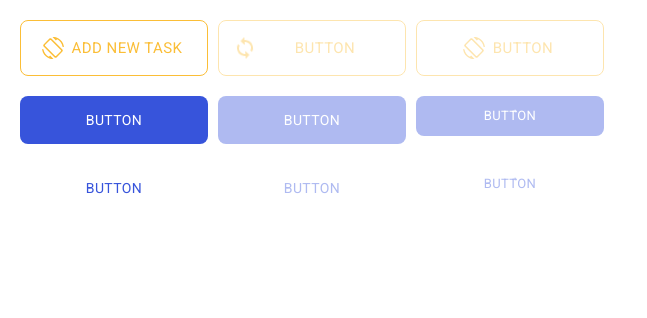
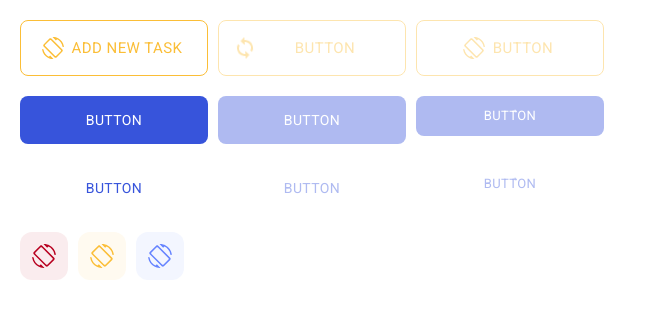
Before and after one commit to Trailiva/trailiva-web, a React (Create React App) app: page /buttons in a window 1280 px wide. Shown: the top 318 px of the page, without its empty margins (0-647 px from the left). Built offline with nearby package versions, Linux system fonts and the light colour scheme.

Commit message:
TRAIL-110: completed component styles of icon button

```diff
--- a/src/App.js
+++ b/src/App.js
@@ -101,6 +101,15 @@ function App() {
 										  text={{value: "Button"}}
 										  size={"small"}/>
 						</Stack>
+						<Stack sx={{margin: "20px"}} direction={"row"} spacing={"10px"}>
+							<CustomButton handleClick={() => console.log('clicked')} variant={"primary"} size={"large"}
+										  icon={['start', <ScreenRotationRounded/>]} color={accent.whine}/>
+							<CustomButton handleClick={() => console.log('clicked')} variant={"primary"} size={"large"}
+										  color={primary.yellow}
+										  icon={['start', <ScreenRotationRounded/>]}/>
+							<CustomButton handleClick={() => console.log('clicked')} variant={"primary"} size={"large"}
+										  icon={['start', <ScreenRotationRounded/>]} color={semantic.info}/>
+						</Stack>
 					</>
 				}></Route>
 				<Route exact path='/' element={
--- a/src/components/Buttons/CustomButton.js
+++ b/src/components/Buttons/CustomButton.js
@@ -76,7 +76,19 @@ const CustomButton = (
 		}
 	})
 
+
+	const icon = makeStyles({
+		iconButton: {
+			color: backgroundColor,
+			borderRadius: "12px",
+			backgroundColor: `${backgroundColor}13`,
+			"&:hover": {
+				backgroundColor: `${backgroundColor}43`,
+			}
+		}
+	})
 	const classes = loading()
+	const iconClasses = icon()
 	const variant = props.variant === "primary" ? "contained" : props.variant === "secondary" ? "outlined" : props.variant === "tertiary" && "text"
 	const startIcon = props.icon[0] === 'start' && props.icon[1];
 	const endIcon = props.icon[0] === 'end' && props.icon[1];
@@ -118,15 +130,17 @@ const CustomButton = (
 				</LoadingButton>}
 			{!props.text && props.icon &&
 				<IconButton
+					className={iconClasses.iconButton}
 					variant={props.variant}
 					onClick={props.handleClick}
 					size={props.size}
-					color={props.color}
 				>
 					{props.icon[1]}
 				</IconButton>}
 		</>);
 }
+
+
 CustomButton.defaultProps = {
 	text: "",
 	color: "primary",
```
